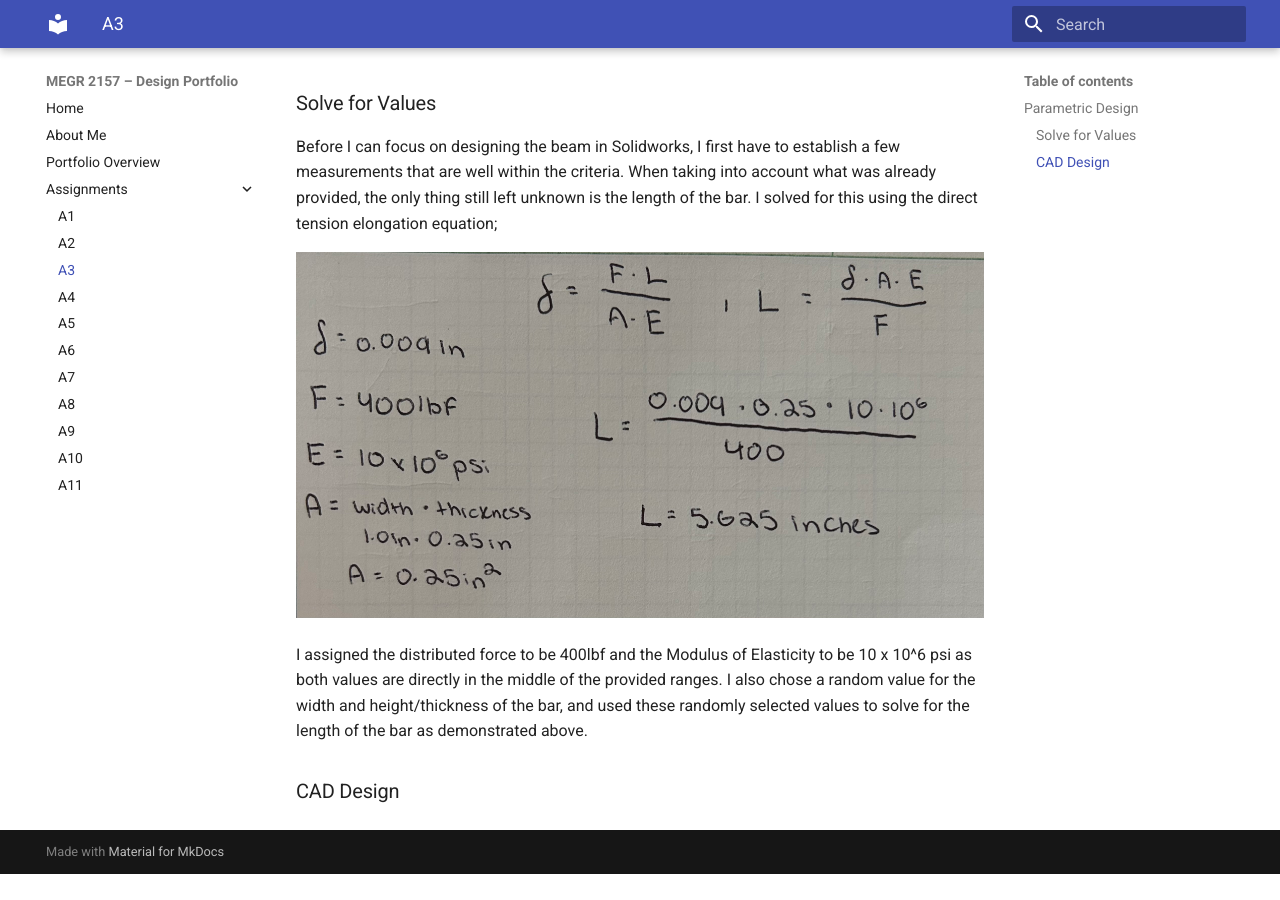
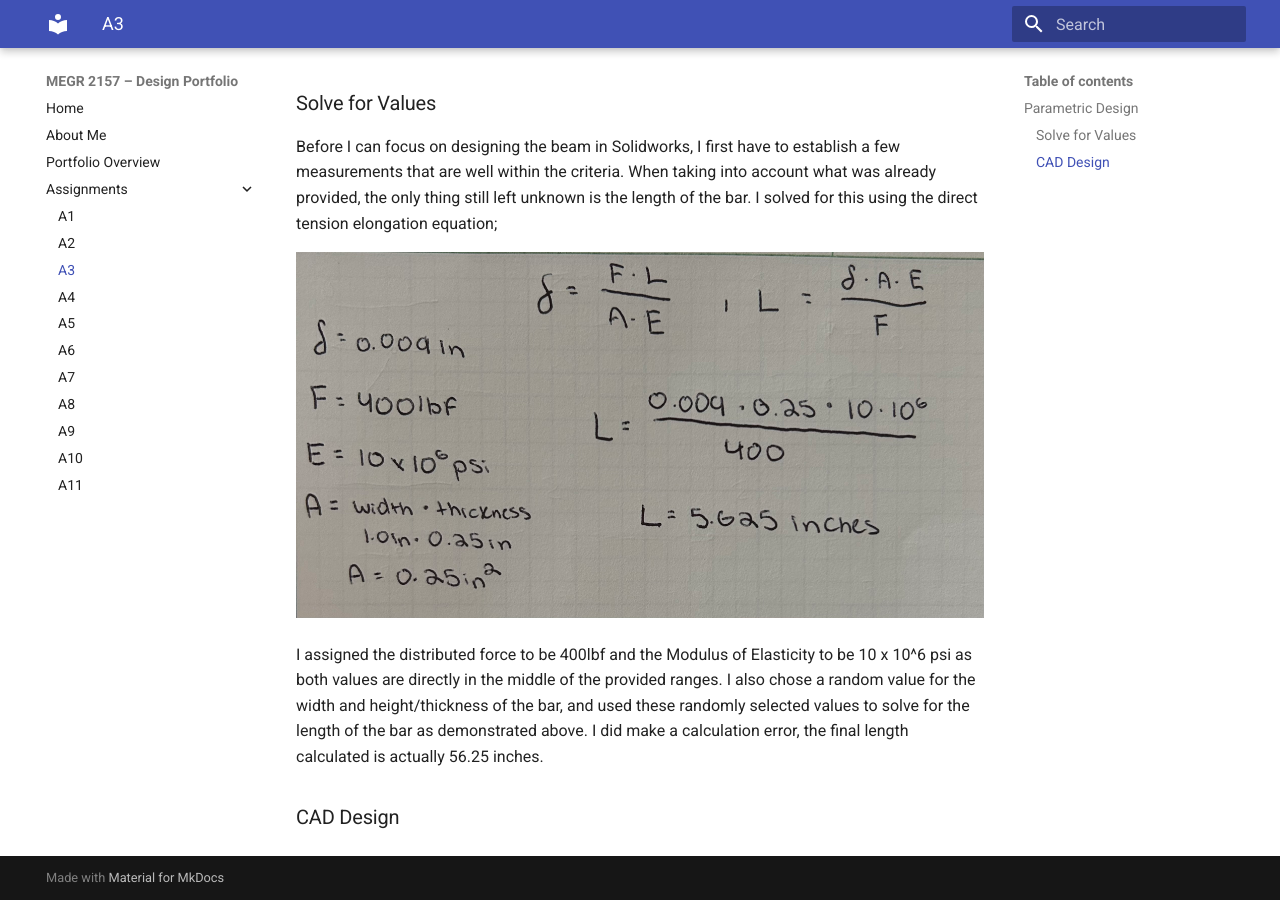
Before and after one commit to bspinne2/megr2157-portfolio, an MkDocs documentation site: the page built from docs/assignments/A03/index.md, in a window 1280 px wide and 900 px high, scrolled down 545 px. Built offline with MkDocs 1.6.1 and Material for MkDocs 9.7.7, drawn with Linux system fonts in a browser that asks for light colours; before the commit the page ends 1419 px from its top, so only the background shows below that.

Commit message:
Update index.md

```diff
--- a/docs/assignments/A03/index.md
+++ b/docs/assignments/A03/index.md
@@ -12,6 +12,6 @@ Before I can focus on designing the beam in Solidworks, I first have to establis
 
 ![Image Description](IMG_2927.jpeg)
 
-I assigned the distributed force to be 400lbf and the Modulus of Elasticity to be 10 x 10^6 psi as both values are directly in the middle of the provided ranges. I also chose a random value for the width and height/thickness of the bar, and used these randomly selected values to solve for the length of the bar as demonstrated above.
+I assigned the distributed force to be 400lbf and the Modulus of Elasticity to be 10 x 10^6 psi as both values are directly in the middle of the provided ranges. I also chose a random value for the width and height/thickness of the bar, and used these randomly selected values to solve for the length of the bar as demonstrated above. I did make a calculation error, the final length calculated is actually 56.25 inches.
 
 ### CAD Design
```
